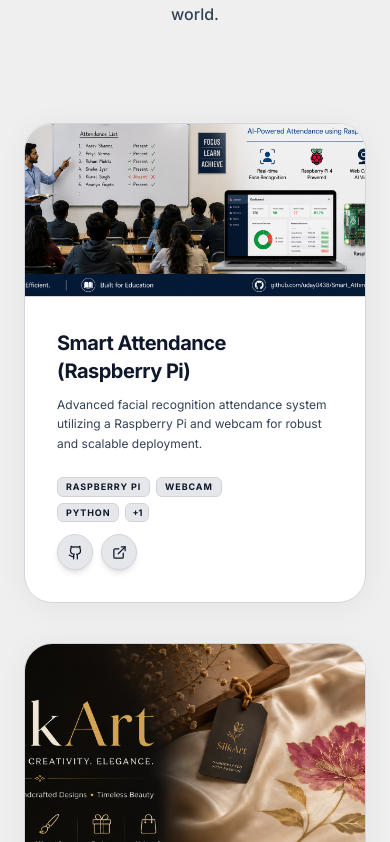
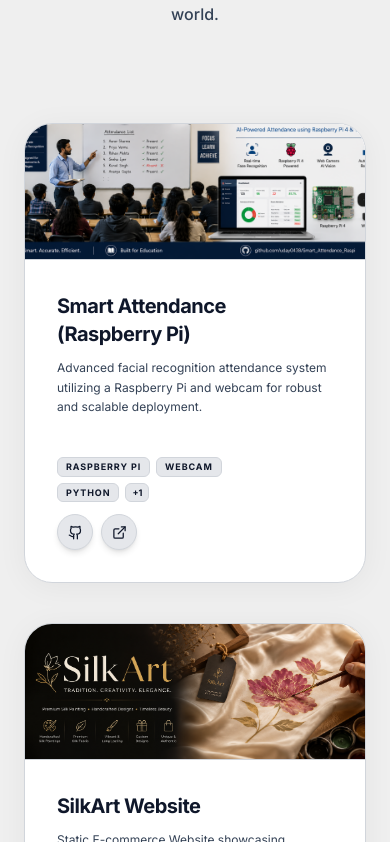
Before and after one commit to uday0438/Uday_Portfolio, a React (Vite) app: page / in a window 390 px wide. Shown: the part 1162-2004 px from the top of the page. Built offline with nearby package versions, Linux system fonts and the light colour scheme; a web font is replaced by a local one.

Commit message:
style: optimize card layouts with responsive aspect-[5/2] image containers

```diff
--- a/components/Projects.tsx
+++ b/components/Projects.tsx
@@ -324,7 +324,7 @@
           rotateX,
           transformStyle: "preserve-3d",
         }}
-        className="relative h-[480px] w-full rounded-[28px] overflow-hidden bg-[var(--bg-card)] border border-[var(--border-color)] dark:border-white/[0.06] hover:border-blue-500/50 dark:hover:border-white/[0.12] transition-colors duration-500 shadow-[0_4px_30px_rgba(0,0,0,0.05)] dark:shadow-[0_4px_30px_rgba(0,0,0,0.4)] flex flex-col group"
+        className="relative h-full min-h-[460px] w-full rounded-[28px] overflow-hidden bg-[var(--bg-card)] border border-[var(--border-color)] dark:border-white/[0.06] hover:border-blue-500/50 dark:hover:border-white/[0.12] transition-colors duration-500 shadow-[0_4px_30px_rgba(0,0,0,0.05)] dark:shadow-[0_4px_30px_rgba(0,0,0,0.4)] flex flex-col group"
       >
         {/* Mouse Tracking Radial Ambient Glow Overlay */}
         <div
@@ -335,7 +335,7 @@
         />
 
         {/* Top Abstract Graphical Thumbnail Container */}
-        <div className="relative h-[240px] w-full overflow-hidden border-b border-[var(--border-color)] bg-[var(--bg-card)]">
+        <div className="relative aspect-[5/2] w-full overflow-hidden border-b border-[var(--border-color)] bg-[var(--bg-card)]">
           {project.image ? (
             <img
               src={project.image}
```
